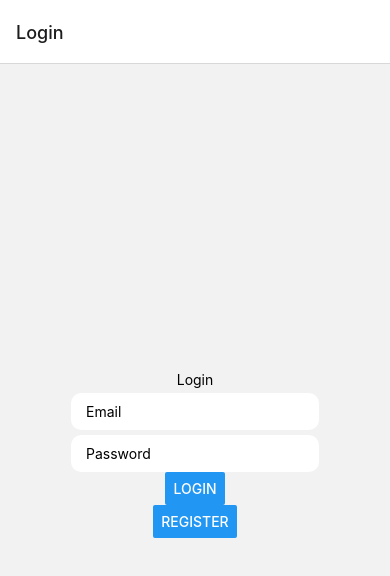
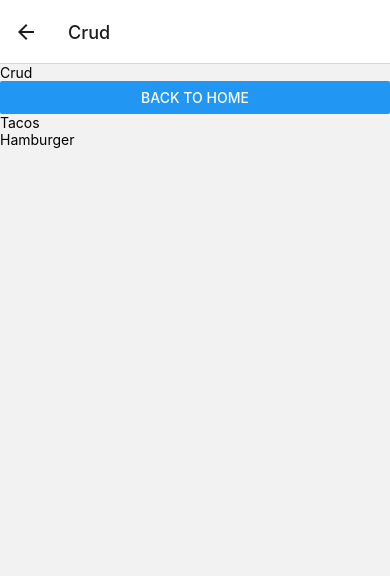
Before and after one commit to maxencelanda/stock-app-bts, a React Native app: screen /Crud in a window 390 px wide. Shown: the top 576 px of the page. Built offline with nearby package versions, Linux system fonts and the light colour scheme; no server answers.

Commit message:
feat: fonctionnalités read ajouté

```diff
--- a/App.js
+++ b/App.js
@@ -5,6 +5,7 @@ import { createNativeStackNavigator } from '@react-navigation/native-stack'
 
 import Login from './screens/Login'
 import Home from './screens/Home'
+import Crud from './screens/Crud'
 import { useEffect, useState } from 'react'
 import { onAuthStateChanged } from 'firebase/auth'
 import { firebase_auth } from './firebase'
@@ -31,6 +32,7 @@ export default function App () {
         ) : (
           <Stack.Screen name='Login' component={Login} />
         )}
+        <Stack.Screen name='Crud' component={Crud}></Stack.Screen>
       </Stack.Navigator>
     </NavigationContainer>
   )
--- /dev/null
+++ b/screens/Crud.js
@@ -0,0 +1,41 @@
+import { useState } from 'react'
+import { Button, FlatList, Text, View } from 'react-native'
+
+const Crud  = ({ navigation }) => {
+  const Data = [
+    {
+      id: '1',
+      nom: 'Tacos'
+    },
+    {
+      id: '2',
+      nom: 'Hamburger'
+    }
+  ]
+  const [produit, setProduit] = useState(Data)
+
+
+  const Produits = ({ nom }) => {
+    return(
+    <View>
+      <Text>{nom}</Text>
+    </View>
+    )
+  }
+  return (
+    <View>
+      <Text>Crud</Text>
+      <Button
+        title='Back to home'
+        onPress={() => navigation.navigate('Home')}
+      />
+      <FlatList
+        data={produit}
+        renderItem={({ item }) => <Produits nom={item.nom} />}
+        keyExtractor={item => item.id}>
+      </FlatList>
+    </View>
+  )
+}
+
+export default Crud
--- a/screens/Home.js
+++ b/screens/Home.js
@@ -1,18 +1,18 @@
-import { StyleSheet, Text, TextInput, View } from 'react-native';
-import { auth } from '../firebase';
-import { platCollection } from '../firestore';
+import { StyleSheet, Text, TextInput, View, Button } from 'react-native'
+import { auth } from '../firebase'
+import { platCollection } from '../firestore'
 
-export default function Home({ userEmail }) {
-
-  console.log("user received: " + userEmail)
+export default function Home ({ userEmail, navigation }) {
+  console.log('user received: ' + userEmail)
 
   return (
     <View>
       <Text style={styles.title}>ACME STOCK</Text>
       <Text>Logged in as {userEmail}</Text>
       <Text>{platCollection}</Text>
+      <Button title='Go to CRUD' onPress={() => navigation.navigate('Crud')} />
     </View>
-  );
+  )
 }
 
 const styles = StyleSheet.create({
@@ -22,6 +22,6 @@ const styles = StyleSheet.create({
     paddingTop: 15,
     paddingBottom: 15,
     fontSize: 18,
-    fontWeight: "bold",
-  },
-});
+    fontWeight: 'bold'
+  }
+})
```
